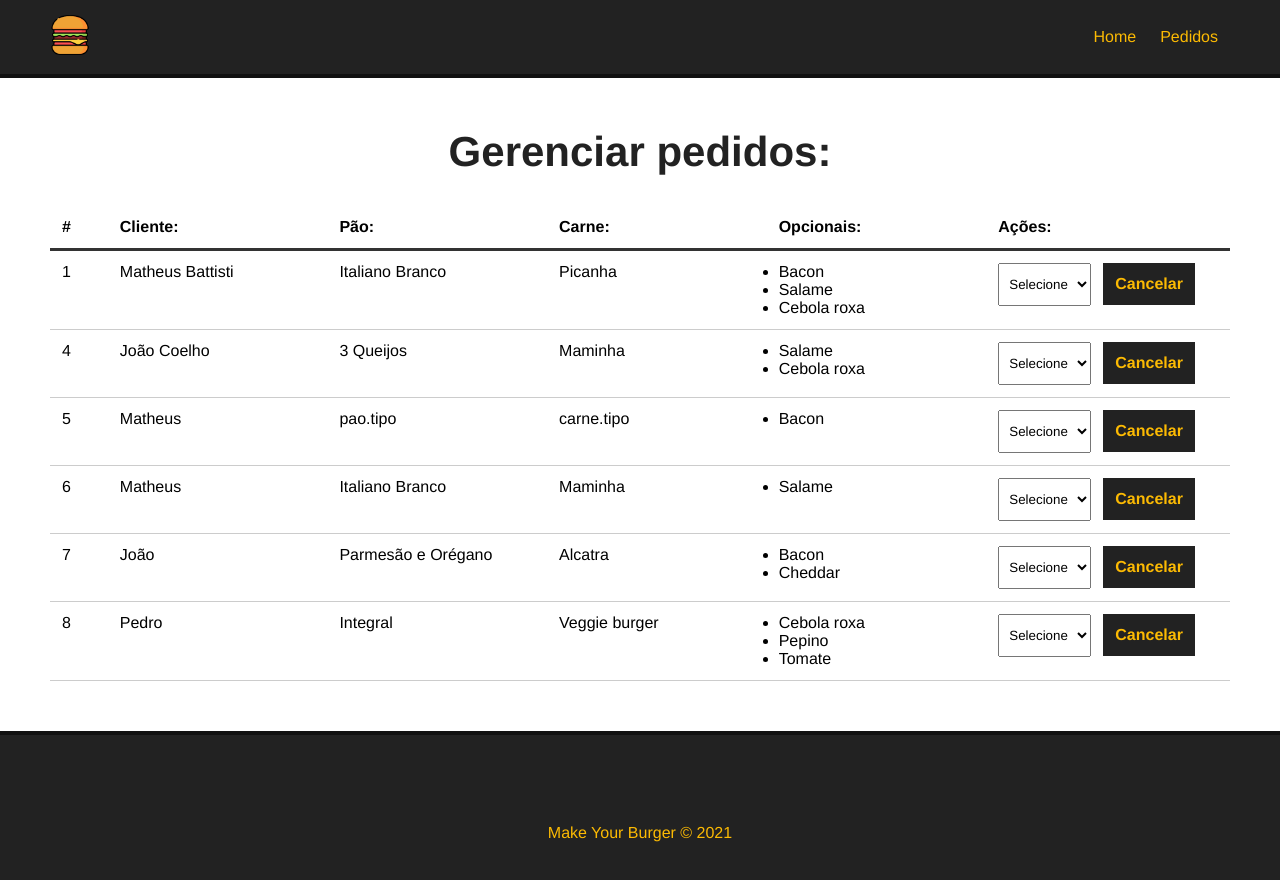
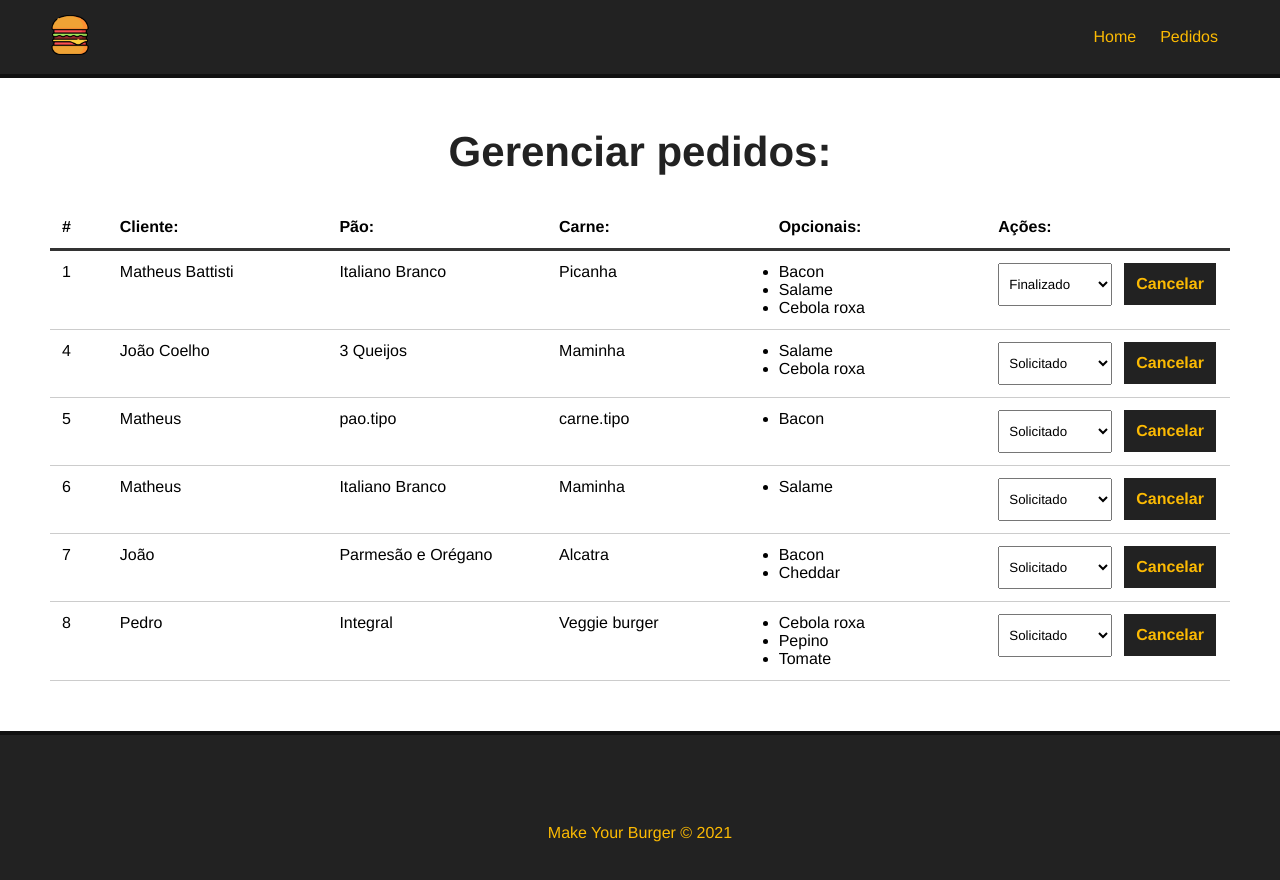
Before and after one commit to Matheuspsilva/make_your_burguer, a Vue app: page /pedidos in a window 1280 px wide. Shown: the top 880 px of the page. Built offline with nearby package versions, Linux system fonts and the light colour scheme; data requests are answered from the project's data file.

Commit message:
Recebendo os status dos pedidos

```diff
--- a/db.json
+++ b/db.json
@@ -102,9 +102,6 @@
       "id": 4
     },
     {
-      "id": 5
-    },
-    {
       "nome": "Pedro",
       "carne": "Picanha",
       "pao": "3 Queijos",
--- a/src/components/Dashboard.vue
+++ b/src/components/Dashboard.vue
@@ -25,6 +25,9 @@
                     <div>
                         <select name="status" class="status">
                             <option value="">Selecione</option>
+                            <option v-for="s in status" :key="s.id" value="s.tipo" :selected="burger.status == s.tipo">
+                                {{ s.tipo }}
+                            </option>
                         </select>
                         <button class="delete-btn">Cancelar</button>
                     </div>
@@ -57,6 +60,17 @@
             this.burgers = data;
 
             console.log(this.burgers);
+
+            //resgatar os status
+            this.getStatus();
+        },
+        async getStatus(){
+            const req = await fetch("http://localhost:3000/status")
+
+            const data = await req.json();
+
+            this.status = data;
+
         }
     },
     mounted(){
```
